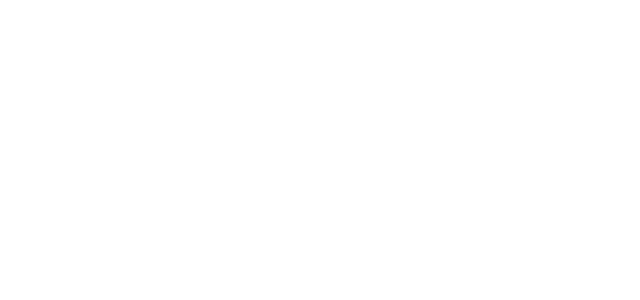
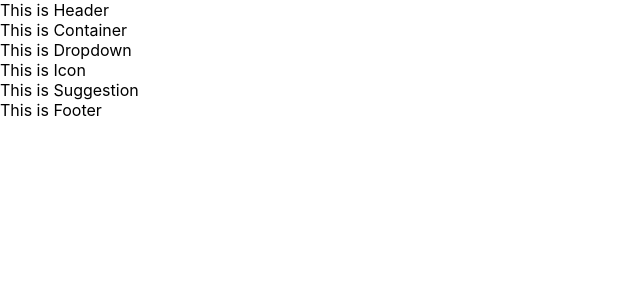
Before and after one commit to Bibhor2000/Project-2, a React (Create React App) app: page / in a window 1280 px wide. Shown: the top 300 px of the page, without its empty margins (0-640 px from the left). Built offline with nearby package versions, Linux system fonts and the light colour scheme.

Commit message:
finished pseudo coding, & added placeholders for rendering when testing to see if all components were able to be loaded on app js

```diff
--- a/src/App.js
+++ b/src/App.js
@@ -2,16 +2,20 @@
 import './App.css';
 import React, {Component, useState, useEffect} from 'react';
 import {useParams, Link} from 'react-router-dom';
-import Dropdown from './components/Dropdown';
 import Footer from './components/Footer';
 import Container from './components/Container';
 import Header from './components/Header';
-import Icon from './components/Icon';
-import Suggestion from './components/Suggestion';
 
 function App() {
+  const [character, getCharacter] = useState()
+  const [info, getInfo] = useState()
+  const [input, getInput] = useState()
+
   return (
-    <div className="App">
+    <div>
+      <Header/>
+      <Container/>
+      <Footer/>
     </div>
   );
 }
--- a/src/components/Container.js
+++ b/src/components/Container.js
@@ -1,10 +1,17 @@
 import React, {Component, useState, useEffect} from 'react';
 import {useParams, Link} from 'react-router-dom';
+import Dropdown from './Dropdown';
+import Icon from './Icon';
+import Suggestion from './Suggestion';
 
 function Container () {
 
     return (
         <div>
+            <div>This is Container</div>
+            <Dropdown />
+            <Icon />
+            <Suggestion />
         </div>
     )
 }
--- a/src/components/Dropdown.js
+++ b/src/components/Dropdown.js
@@ -4,8 +4,7 @@
 function Dropdown () {
 
     return (
-        <div>
-        </div>
+        <div>This is Dropdown</div>
     )
 }
 
--- a/src/components/Footer.js
+++ b/src/components/Footer.js
@@ -4,8 +4,7 @@
 function Footer () {
 
     return (
-        <div>
-        </div>
+        <div>This is Footer</div>
     )
 }
 
--- a/src/components/Header.js
+++ b/src/components/Header.js
@@ -4,8 +4,7 @@
 function Header () {
 
     return (
-        <div>
-        </div>
+        <div>This is Header</div>
     )
 }
 
--- a/src/components/Icon.js
+++ b/src/components/Icon.js
@@ -4,8 +4,7 @@
 function Icon () {
 
     return (
-        <div>
-        </div>
+        <div>This is Icon</div>
     )
 }
 
--- a/src/components/Suggestion.js
+++ b/src/components/Suggestion.js
@@ -4,8 +4,7 @@
 function Suggestion () {
 
     return (
-        <div>
-        </div>
+        <div>This is Suggestion</div>
     )
 }
 
```
Also changed, not shown: src/misc./pseudo.txt (added).
